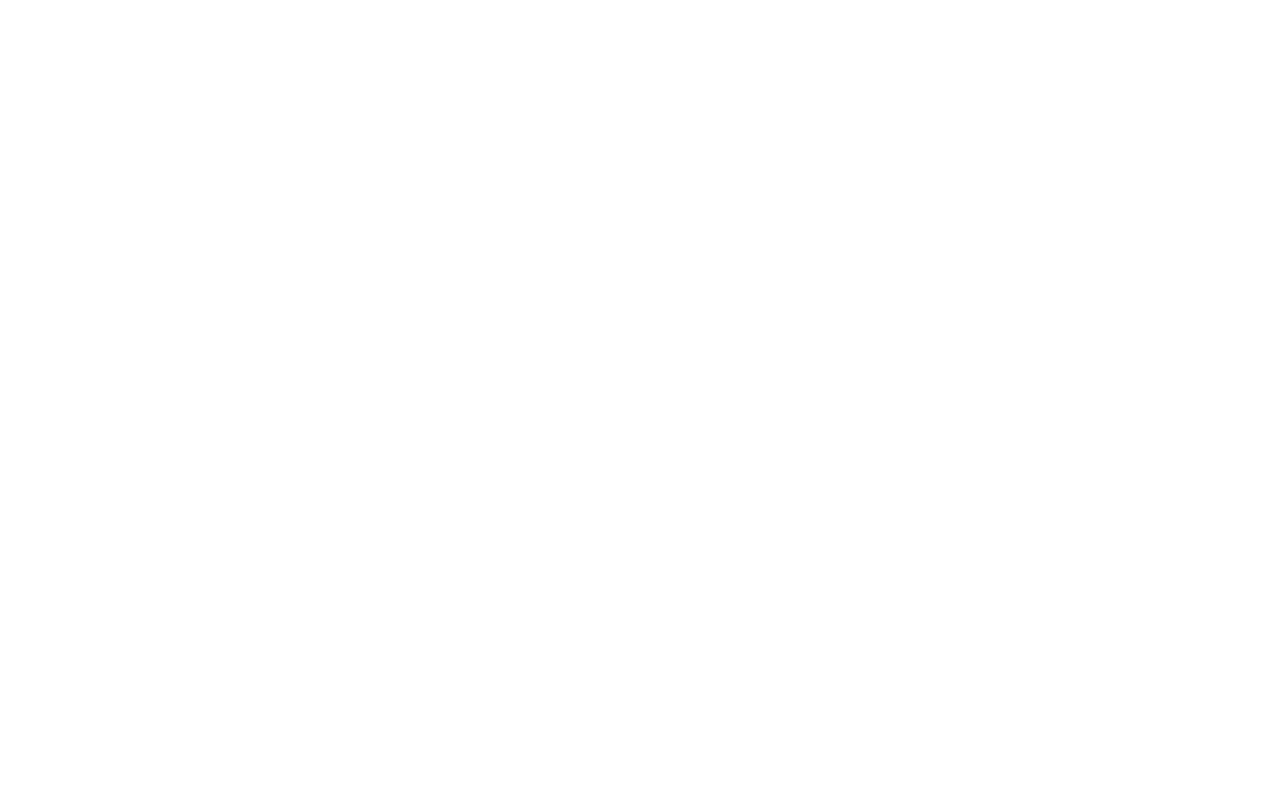
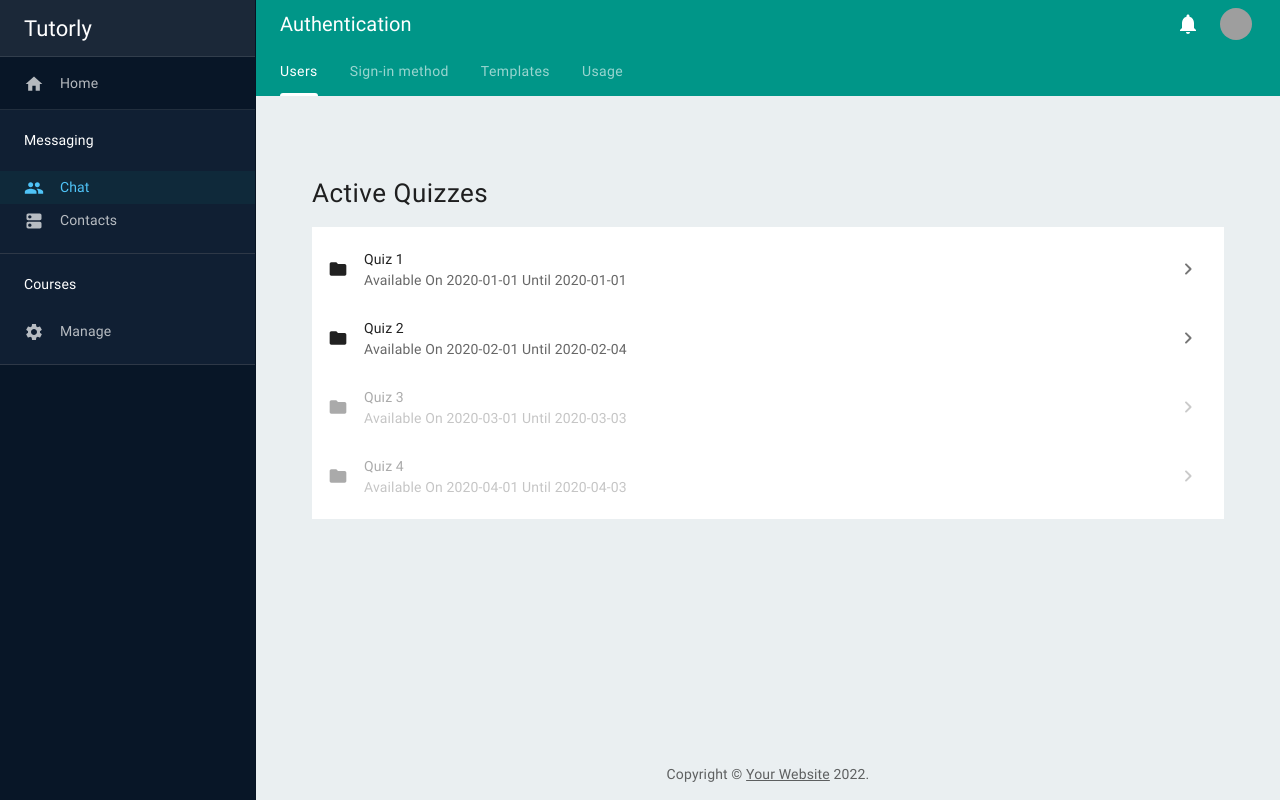
Before and after one commit to iarshtejay/Tutorly, a React (Create React App) app in the folder frontend/: page /course/quiz in a window 1280 px wide. Before the commit this address had no page. Built offline with nearby package versions, Linux system fonts and the light colour scheme; grey boxes are pictures that could not be loaded.

Commit message:
added quiz components

```diff
--- a/frontend/src/app-router.js
+++ b/frontend/src/app-router.js
@@ -1,6 +1,8 @@
 import { BrowserRouter as Router, Route, Routes } from "react-router-dom";
 import Content from "./components/Content";
 import AppLayout from "./views/layout/AppLayout";
+import QuizList from "./components/QuizList";
+import Quiz from "./components/Quiz";
 
 const AppRoutes = (props) => {
     return (
@@ -9,6 +11,8 @@
                 <Route path="/" element={<AppLayout />}>
                     <Route index element={<Content />} />
                     <Route path="/home" element={<Content />} />
+                    <Route path="/course/quiz" element={<QuizList />} />
+                    <Route path="/course/quiz/:id" element={<Quiz />} />
                 </Route>
             </Routes>
         </Router>
--- /dev/null
+++ b/frontend/src/components/Quiz.jsx
@@ -0,0 +1,42 @@
+import React from "react";
+import Box from "@mui/material/Box";
+import Grid from "@mui/material/Grid";
+import Typography from "@mui/material/Typography";
+import QuizQuestion from "./QuizQuestion";
+import Button from "@mui/material/Button";
+import { useNavigate } from "react-router-dom";
+
+const Quiz = () => {
+    const navigate = useNavigate();
+    return (
+        <>
+            <Box>
+                <Grid container spacing={2}>
+                    <Grid item xs={12}>
+                        <Typography variant="h5">Quiz 1</Typography>
+                    </Grid>
+                </Grid>
+                <Grid container spacing={2} style={{ backgroundColor: "#FFF", marginTop: "20px" }}>
+                    <QuizQuestion id="1" />
+                    <QuizQuestion id="2" />
+                    <QuizQuestion id="3" />
+                    <QuizQuestion id="4" />
+                    <QuizQuestion id="5" />
+                    <Grid item xs={12}>
+                        <Button
+                            variant="contained"
+                            onClick={(e) => {
+                                navigate(`/course/quiz`);
+                            }}
+                        >
+                            Submit
+                        </Button>
+                    </Grid>
+                    <Grid item xs={12}></Grid>
+                </Grid>
+            </Box>
+        </>
+    );
+};
+
+export default Quiz;
--- /dev/null
+++ b/frontend/src/components/QuizList.jsx
@@ -0,0 +1,100 @@
+import React from "react";
+import { styled } from "@mui/material/styles";
+import Box from "@mui/material/Box";
+import List from "@mui/material/List";
+import ListItem from "@mui/material/ListItem";
+import ListItemIcon from "@mui/material/ListItemIcon";
+import ListItemText from "@mui/material/ListItemText";
+import IconButton from "@mui/material/IconButton";
+import Grid from "@mui/material/Grid";
+import Typography from "@mui/material/Typography";
+import FolderIcon from "@mui/icons-material/Folder";
+import Container from "@mui/material/Container";
+import KeyboardArrowRightRoundedIcon from "@mui/icons-material/KeyboardArrowRightRounded";
+import { useNavigate } from "react-router-dom";
+
+const quizzes = [
+    {
+        id: 1,
+        name: "Quiz 1",
+        startDate: "2020-01-01",
+        dueDate: "2020-01-01",
+        status: true,
+        attemps: 2,
+    },
+    {
+        id: 2,
+        name: "Quiz 2",
+        startDate: "2020-02-01",
+        dueDate: "2020-02-04",
+        status: true,
+        attemps: 1,
+    },
+    {
+        id: 3,
+        name: "Quiz 3",
+        startDate: "2020-03-01",
+        dueDate: "2020-03-03",
+        status: false,
+        attemps: 3,
+    },
+    {
+        id: 4,
+        name: "Quiz 4",
+        startDate: "2020-04-01",
+        dueDate: "2020-04-03",
+        status: false,
+        attemps: 0,
+    },
+];
+
+const Demo = styled("div")(({ theme }) => ({
+    backgroundColor: theme.palette.background.paper,
+}));
+
+const QuizList = () => {
+    const navigate = useNavigate();
+
+    return (
+        <>
+            <Container fixed>
+                <Box>
+                    <Grid container spacing={2}>
+                        <Grid item xs={12} md={12}>
+                            <Typography sx={{ mt: 4, mb: 2 }} variant="h5" component="div">
+                                Active Quizzes
+                            </Typography>
+                            <Demo>
+                                <List>
+                                    {quizzes.map((quiz) => (
+                                        <ListItem
+                                            key={quiz.id}
+                                            secondaryAction={
+                                                <IconButton
+                                                    aria-label="Start"
+                                                    onClick={(e) => {
+                                                        navigate(`/course/quiz/${quiz.id}`);
+                                                    }}
+                                                >
+                                                    <KeyboardArrowRightRoundedIcon />
+                                                </IconButton>
+                                            }
+                                            disabled={!quiz.status}
+                                        >
+                                            <ListItemIcon>
+                                                <FolderIcon />
+                                            </ListItemIcon>
+                                            <ListItemText primary={quiz.name} secondary={`Available On ${quiz.startDate} Until ${quiz.dueDate}`} />
+                                        </ListItem>
+                                    ))}
+                                </List>
+                            </Demo>
+                        </Grid>
+                    </Grid>
+                </Box>
+            </Container>
+        </>
+    );
+};
+
+export default QuizList;
--- /dev/null
+++ b/frontend/src/components/QuizQuestion.jsx
@@ -0,0 +1,39 @@
+import Grid from "@mui/material/Grid";
+import FormControl from "@mui/material/FormControl";
+import FormLabel from "@mui/material/FormLabel";
+import RadioGroup from "@mui/material/RadioGroup";
+import Divider from "@mui/material/Divider";
+import FormControlLabel from "@mui/material/FormControlLabel";
+import Radio from "@mui/material/Radio";
+import Typography from "@mui/material/Typography";
+
+const QuizQuestion = ({ id }) => {
+    return (
+        <>
+            <Grid item xs={12}>
+                <Typography variant="h6">Question {id}</Typography>
+                <Typography>
+                    Lorem ipsum dolor sit amet consectetur adipisicing elit. Corporis, eligendi voluptas deleniti recusandae, necessitatibus ad a reprehenderit doloribus numquam aut consequuntur laboriosam odit? Consequuntur possimus sed aut dicta laudantium rerum officia
+                    corrupti ipsa eos. Beatae quisquam consectetur adipisci excepturi cumque. Lorem ipsum dolor sit amet consectetur adipisicing elit. In sint error, tenetur repellendus dolorem unde molestiae iusto similique esse officia.
+                </Typography>
+            </Grid>
+            <Grid item xs={12}>
+                <FormControl>
+                    <FormLabel id="demo-radio-buttons-group-label">Your Answer</FormLabel>
+                    <RadioGroup aria-labelledby="demo-radio-buttons-group-label" defaultValue="female" name="radio-buttons-group">
+                        <FormControlLabel value="opt1" control={<Radio />} label="Corporis, eligendi voluptas" />
+                        <FormControlLabel value="opt2" control={<Radio />} label="Beatae quisquam" />
+                        <FormControlLabel value="opt3" control={<Radio />} label="Lorem ipsum dolor sit amet" />
+                        <FormControlLabel value="opt4" control={<Radio />} label="Consequuntur possimus sed aut dicta laudantium" />
+                    </RadioGroup>
+                </FormControl>
+            </Grid>
+            <Grid item xs={12}>
+                <Divider variant="middle" />
+            </Grid>
+            <Grid item xs={12}></Grid>
+        </>
+    );
+};
+
+export default QuizQuestion;
```
Also changed, not shown: 1 other file (tests, documents, lock files or other folders). Lines whose indentation alone changed are shown as unchanged.
